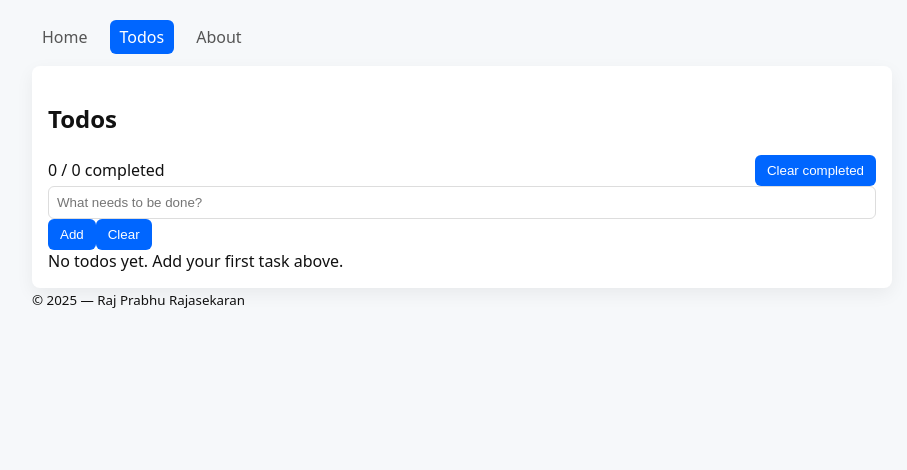
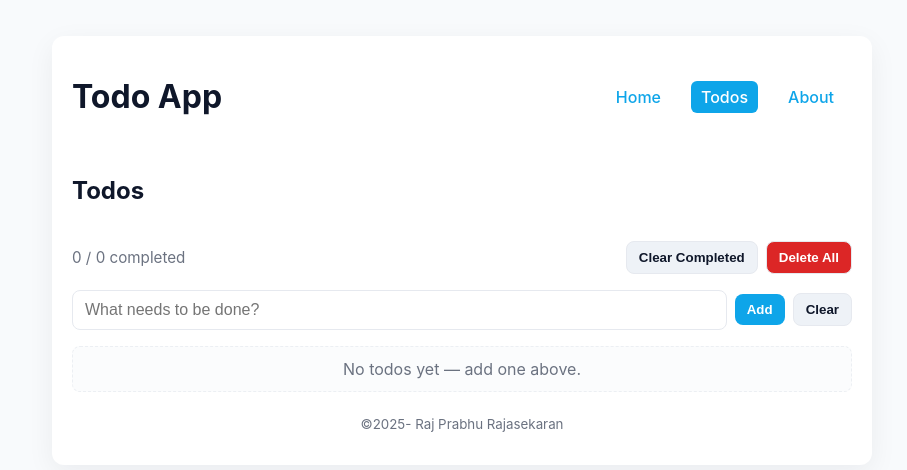
Before and after one commit to Rajprabhu147/react-comback, a React (Vite) app in the folder react-day4/: page /todos in a window 1280 px wide. Shown: the top 470 px of the page, without its empty margins (178-1085 px from the left). Built offline with nearby package versions, Linux system fonts and the light colour scheme.

Commit message:
Final Commit

```diff
--- a/react-day4/src/App.jsx
+++ b/react-day4/src/App.jsx
@@ -6,38 +6,53 @@ import About from "./pages/About";
 
 export default function App() {
   return (
-    <div className="app">
-      <nav className="nav">
+    <div className="app-root">
+      <header className="app-header">
+        <h1>Todo App</h1>
+
+        <nav className="nav-links">
           <NavLink
             to="/"
             end
-          className={({ isActive }) => (isActive ? "active" : "")}
+            className={({ isActive }) =>
+              isActive ? "nav-link active" : "nav-link"
+            }
           >
             Home
           </NavLink>
+
           <NavLink
             to="/todos"
-          className={({ isActive }) => (isActive ? "active" : "")}
+            className={({ isActive }) =>
+              isActive ? "nav-link active" : "nav-link"
+            }
           >
             Todos
           </NavLink>
+
           <NavLink
             to="/about"
-          className={({ isActive }) => (isActive ? "active" : "")}
+            className={({ isActive }) =>
+              isActive ? "nav-link active" : "nav-link"
+            }
           >
             About
           </NavLink>
         </nav>
+      </header>
 
-      <main className="main">
+      <main>
         <Routes>
           <Route path="/" element={<Home />} />
           <Route path="/todos" element={<Todos />} />
           <Route path="/about" element={<About />} />
         </Routes>
       </main>
+
       <footer className="app-footer">
-        <small>© {new Date().getFullYear()} — Raj Prabhu Rajasekaran</small>
+        <small>
+          <p>©{new Date().getFullYear()}- Raj Prabhu Rajasekaran</p>
+        </small>
       </footer>
     </div>
   );
--- a/react-day4/src/components/TodoForm.jsx
+++ b/react-day4/src/components/TodoForm.jsx
@@ -1,5 +1,4 @@
 import React, { useState, useRef } from "react";
-import PropTypes from "prop-types";
 
 export default function TodoForm({ onAdd }) {
   const [value, setValue] = useState("");
@@ -11,12 +10,11 @@ export default function TodoForm({ onAdd }) {
     if (!text) return;
     onAdd(text);
     setValue("");
-    // focus back
     inputRef.current?.focus();
   }
 
   return (
-    <form className="todo-form" onSubmit={handleSubmit} aria-label="Add todo">
+    <form className="todo-form" onSubmit={handleSubmit} aria-label="Add a todo">
       <label
         htmlFor="todo-input"
         style={{ position: "absolute", left: "-9999px" }}
@@ -26,11 +24,11 @@ export default function TodoForm({ onAdd }) {
       <input
         id="todo-input"
         ref={inputRef}
-        type="text"
         value={value}
         onChange={(e) => setValue(e.target.value)}
         placeholder="What needs to be done?"
         autoComplete="off"
+        type="text"
       />
       <button type="submit">Add</button>
       <button
@@ -47,7 +45,3 @@ export default function TodoForm({ onAdd }) {
     </form>
   );
 }
-
-TodoForm.propTypes = {
-  onAdd: PropTypes.func.isRequired,
-};
--- a/react-day4/src/components/TodoItem.jsx
+++ b/react-day4/src/components/TodoItem.jsx
@@ -1,5 +1,4 @@
 import React from "react";
-import PropTypes from "prop-types";
 
 export default function TodoItem({ todo, onToggle, onDelete }) {
   return (
@@ -11,14 +10,11 @@ export default function TodoItem({ todo, onToggle, onDelete }) {
         onChange={() => onToggle(todo.id)}
         aria-label={
           todo.completed
-            ? `Mark "${todo.text}" as incomplete`
-            : `Mark "${todo.text}" as complete`
+            ? `Mark ${todo.text} as incomplete`
+            : `Mark ${todo.text} as complete`
         }
       />
-      <div
-        className={`text ${todo.completed ? "completed" : ""}`}
-        aria-hidden={todo.completed ? "true" : "false"}
-      >
+      <div className={`text ${todo.completed ? "completed" : ""}`}>
         <label htmlFor={`chk-${todo.id}`} style={{ cursor: "pointer" }}>
           {todo.text}
         </label>
@@ -35,13 +31,3 @@ export default function TodoItem({ todo, onToggle, onDelete }) {
     </li>
   );
 }
-
-TodoItem.propTypes = {
-  todo: PropTypes.shape({
-    id: PropTypes.string.isRequired,
-    text: PropTypes.string.isRequired,
-    completed: PropTypes.bool,
-  }).isRequired,
-  onToggle: PropTypes.func.isRequired,
-  onDelete: PropTypes.func.isRequired,
-};
--- a/react-day4/src/components/TodoList.jsx
+++ b/react-day4/src/components/TodoList.jsx
@@ -1,27 +1,20 @@
 import React from "react";
-import PropTypes from "prop-types";
 import TodoItem from "./TodoItem";
 
 export default function TodoList({ todos, onToggle, onDelete }) {
   if (!todos || todos.length === 0) {
     return (
       <div className="empty" role="status">
-        No todos yet. Add your first task above.
+        No todos yet — add one above.
       </div>
     );
   }
 
   return (
-    <ul className="todo-list" role="list" aria-label="Todo list">
+    <ul className="todo-list" role="list" aria-label="Todo items">
       {todos.map((t) => (
         <TodoItem key={t.id} todo={t} onToggle={onToggle} onDelete={onDelete} />
       ))}
     </ul>
   );
 }
-
-TodoList.propTypes = {
-  todos: PropTypes.arrayOf(PropTypes.object).isRequired,
-  onToggle: PropTypes.func.isRequired,
-  onDelete: PropTypes.func.isRequired,
-};
--- a/react-day4/src/context/TodosContext.jsx
+++ b/react-day4/src/context/TodosContext.jsx
@@ -1,4 +1,3 @@
-/* eslint-disable react-refresh/only-export-components */
 import React, {
   createContext,
   useContext,
@@ -8,27 +7,22 @@ import React, {
   useEffect,
 } from "react";
 
-const STORAGE_KEY = "react_day_todos_v1";
+const STORAGE_KEY = "todos_app_v1";
 const TodosContext = createContext(null);
 
-function safeReadLocalStorage(key) {
+function safeRead(key) {
   try {
-    if (typeof window === "undefined" || !window.localStorage) return null;
-    const raw = window.localStorage.getItem(key);
-    return raw ? JSON.parse(raw) : null;
-  } catch (e) {
-    console.error("Failed to read localStorage", e);
-    return null;
+    const raw = localStorage.getItem(key);
+    return raw ? JSON.parse(raw) : [];
+  } catch {
+    return [];
   }
 }
 
-function safeWriteLocalStorage(key, value) {
+function safeWrite(key, value) {
   try {
-    if (typeof window === "undefined" || !window.localStorage) return;
-    window.localStorage.setItem(key, JSON.stringify(value));
-  } catch (e) {
-    console.error("Failed to write localStorage", e);
-  }
+    localStorage.setItem(key, JSON.stringify(value));
+  } catch {}
 }
 
 function makeTodo(text) {
@@ -40,46 +34,56 @@ function makeTodo(text) {
 }
 
 export function TodosProvider({ children }) {
-  const [todos, setTodos] = useState(() => {
-    const saved = safeReadLocalStorage(STORAGE_KEY);
-    return Array.isArray(saved) ? saved : [];
-  });
+  const [todos, setTodos] = useState(() => safeRead(STORAGE_KEY));
 
-  // persist
+  // persist to localStorage
   useEffect(() => {
-    safeWriteLocalStorage(STORAGE_KEY, todos);
+    safeWrite(STORAGE_KEY, todos);
   }, [todos]);
 
   const addTodo = useCallback((text) => {
-    if (!text || !text.trim()) return;
+    if (!text.trim()) return;
     setTodos((prev) => [...prev, makeTodo(text)]);
   }, []);
 
-  const removeTodo = useCallback((id) => {
-    setTodos((prev) => prev.filter((t) => t.id !== id));
-  }, []);
+  const toggleTodo = useCallback(
+    (id) =>
+      setTodos((prev) =>
+        prev.map((t) => (t.id === id ? { ...t, completed: !t.completed } : t))
+      ),
+    []
+  );
 
-  const toggleTodo = useCallback((id) => {
-    setTodos((prev) =>
-      prev.map((t) => (t.id === id ? { ...t, completed: !t.completed } : t))
-    );
-  }, []);
+  const removeTodo = useCallback(
+    (id) => setTodos((prev) => prev.filter((t) => t.id !== id)),
+    []
+  );
 
   const clearCompleted = useCallback(() => {
     setTodos((prev) => prev.filter((t) => !t.completed));
+  }, []);
+
+  // 🧨 NEW — clear all todos
+  const clearAll = useCallback(() => {
+    if (window.confirm("Are you sure you want to delete all todos?")) {
+      setTodos([]);
+    }
   }, []);
 
   const value = useMemo(
     () => ({
       todos,
       addTodo,
+      toggleTodo,
       removeTodo,
-      toggleTodo,
       clearCompleted,
-      count: todos.length,
-      completedCount: todos.filter((t) => t.completed).length,
+      clearAll,
+      counts: {
+        total: todos.length,
+        completed: todos.filter((t) => t.completed).length,
+      },
     }),
-    [todos, addTodo, removeTodo, toggleTodo, clearCompleted]
+    [todos, addTodo, toggleTodo, removeTodo, clearCompleted, clearAll]
   );
 
   return (
@@ -89,6 +93,6 @@ export function TodosProvider({ children }) {
 
 export function useTodos() {
   const ctx = useContext(TodosContext);
-  if (!ctx) throw new Error("useTodos must be used within TodosProvider");
+  if (!ctx) throw new Error("useTodos must be used inside TodosProvider");
   return ctx;
 }
--- a/react-day4/src/index.css
+++ b/react-day4/src/index.css
@@ -1,44 +1,93 @@
 :root {
-  --bg: #f6f8fa;
-  --card: #fff;
-  --accent: #0066ff;
+  --max-width: 820px;
+  --gap: 12px;
+  --muted: #6b7280;
+  --primary: #0ea5e9;
 }
 
 * { box-sizing: border-box; }
-
 body {
   margin: 0;
-  font-family: system-ui, -apple-system, "Segoe UI", Roboto, "Helvetica Neue", Arial;
-  background: var(--bg);
-  color: #111;
+  font-family: Inter, system-ui, -apple-system, "Segoe UI", Roboto, "Helvetica Neue", Arial;
+  background: #f8fafc;
+  color: #0f172a;
+  -webkit-font-smoothing:antialiased;
+  -moz-osx-font-smoothing:grayscale;
+}
+.app-root {
+  max-width: var(--max-width);
+  margin: 36px auto;
+  padding: 20px;
+  background: #fff;
+  border-radius: 12px;
+  box-shadow: 0 8px 28px rgba(8, 15, 30, 0.06);
+}
+.app-header { display:flex; justify-content:space-between; align-items:center; gap:12px; margin-bottom: 18px; }
+nav a { color: var(--primary); text-decoration: none; margin-right: 8px; }
+nav a:hover { text-decoration: underline; }
+.app-footer { margin-top: 24px; text-align:center; color: var(--muted); }
+
+/* Todos UI */
+.todo-root { display:flex; flex-direction:column; gap:16px; }
+.todo-form { display:flex; gap:8px; align-items:center; width:100%; }
+.todo-form input[type="text"] {
+  flex:1; padding:10px 12px; border-radius:8px; border:1px solid #e6e9ef; font-size:1rem;
+}
+button { cursor:pointer; padding:8px 12px; border-radius:8px; border:none; background:var(--primary); color:#fff; font-weight:600; }
+button.secondary { background:#eef2f7; color:#0f172a; border:1px solid #e6e9ef; }
+.todo-list { list-style:none; padding:0; margin:0; display:flex; flex-direction:column; gap:8px; }
+.todo-item { display:flex; gap:12px; align-items:center; padding:10px; border-radius:8px; border:1px solid #f1f3f5; }
+.todo-item .text { flex:1; }
+.todo-item .text.completed { text-decoration:line-through; color:var(--muted); }
+.counter { color: var(--muted); font-size: 0.95rem; }
+
+/* empty */
+.empty { color: var(--muted); padding: 12px; border-radius: 8px; background: #fbfcfd; border: 1px dashed #eceff3; text-align:center; }
+/* ====== Navigation Styles ====== */
+.nav-links {
+  display: flex;
+  gap: 12px;
+  align-items: center;
 }
 
-.app { max-width: 900px; margin: 0 auto; padding: 20px; }
-
-.nav { display: flex; gap: 12px; margin-bottom: 12px; }
-.nav a { color: #555; text-decoration: none; padding: 6px 10px; border-radius: 6px; }
-.nav a.active { background: var(--accent); color: white; }
-
-.main { background: var(--card); padding: 16px; border-radius: 8px; box-shadow: 0 6px 18px rgba(0,0,0,0.06); }
-
-input[type="text"], textarea {
-  padding: 8px;
-  border: 1px solid #ddd;
+.nav-link {
+  text-decoration: none;
+  color: #0ea5e9;
+  font-weight: 500;
+  padding: 6px 10px;
   border-radius: 6px;
-  width: 100%;
-  box-sizing: border-box;
+  transition: background 0.2s, color 0.2s;
 }
 
-button {
-  background: var(--accent);
-  color: white;
-  border: none;
-  padding: 8px 12px;
-  border-radius: 6px;
-  cursor: pointer;
+.nav-link:hover {
+  background-color: #e0f2fe;
 }
 
-button:disabled { opacity: 0.6; cursor: not-allowed; }
+.nav-link.active {
+  background-color: #0ea5e9;
+  color: #ffffff;
+}
+/* Navigation with active state */
+.nav-links {
+  display: flex;
+  gap: 12px;
+  align-items: center;
+}
 
-ul { list-style: none; padding: 0; margin: 0; }
-li { margin-bottom: 8px; }
+.nav-link {
+  text-decoration: none;
+  color: #0ea5e9;
+  font-weight: 500;
+  padding: 6px 10px;
+  border-radius: 6px;
+  transition: background 0.2s, color 0.2s;
+}
+
+.nav-link:hover {
+  background-color: #e0f2fe;
+}
+
+.nav-link.active {
+  background-color: #0ea5e9;
+  color: #ffffff;
+}
--- a/react-day4/src/main.jsx
+++ b/react-day4/src/main.jsx
@@ -1,11 +1,11 @@
 import React from "react";
-import ReactDOM from "react-dom/client";
+import { createRoot } from "react-dom/client";
 import { BrowserRouter } from "react-router-dom";
 import App from "./App";
+import { TodosProvider } from "./context/TodosContext";
 import "./index.css";
-import { TodosProvider } from "./context/TodosContext";
 
-ReactDOM.createRoot(document.getElementById("root")).render(
+createRoot(document.getElementById("root")).render(
   <React.StrictMode>
     <BrowserRouter>
       <TodosProvider>
--- a/react-day4/src/pages/About.jsx
+++ b/react-day4/src/pages/About.jsx
@@ -5,8 +5,8 @@ export default function About() {
     <div>
       <h2>About</h2>
       <p>
-        This is a small Todo demo with best practices: Context for state, safe
-        localStorage persistence, accessible markup, and memoized handlers.
+        Todo demo: Context-based state, safe localStorage persistence,
+        accessible markup, stable keys, and memoized handlers.
       </p>
     </div>
   );
--- a/react-day4/src/pages/Home.jsx
+++ b/react-day4/src/pages/Home.jsx
@@ -6,8 +6,8 @@ export default function Home() {
     <div>
       <h2>Welcome</h2>
       <p>
-        Simple Todo app to manage your tasks. Go to{" "}
-        <Link to="/todos">Todos</Link> to see the app.
+        This is a small Todo demo. Go to <Link to="/todos">Todos</Link> to
+        manage tasks.
       </p>
     </div>
   );
--- a/react-day4/src/pages/Todos.jsx
+++ b/react-day4/src/pages/Todos.jsx
@@ -10,12 +10,12 @@ export default function Todos() {
     toggleTodo,
     removeTodo,
     clearCompleted,
-    count,
-    completedCount,
+    clearAll,
+    counts,
   } = useTodos();
 
   return (
-    <section className="todo-root" aria-labelled="todos-heading">
+    <section className="todo-root" aria-labelledby="todos-heading">
       <h2 id="todos-heading">Todos</h2>
 
       <div
@@ -23,22 +23,24 @@ export default function Todos() {
           display: "flex",
           justifyContent: "space-between",
           alignItems: "center",
-          gap: 12,
+          gap: 8,
         }}
       >
-        <div>
-          <span className="counter" aria-live="polite">
-            {completedCount} / {count} completed
-          </span>
+        <div className="counter" aria-live="polite">
+          {counts.completed} / {counts.total} completed
         </div>
-        <div>
+
+        <div className="controls" style={{ display: "flex", gap: 8 }}>
+          <button type="button" className="secondary" onClick={clearCompleted}>
+            Clear Completed
+          </button>
           <button
             type="button"
             className="secondary"
-            onClick={clearCompleted}
-            aria-label="Clear completed todos"
+            style={{ backgroundColor: "#dc2626", color: "#fff" }}
+            onClick={clearAll}
           >
-            Clear completed
+            Delete All
           </button>
         </div>
       </div>
```
Lines whose indentation alone changed are shown as unchanged.
